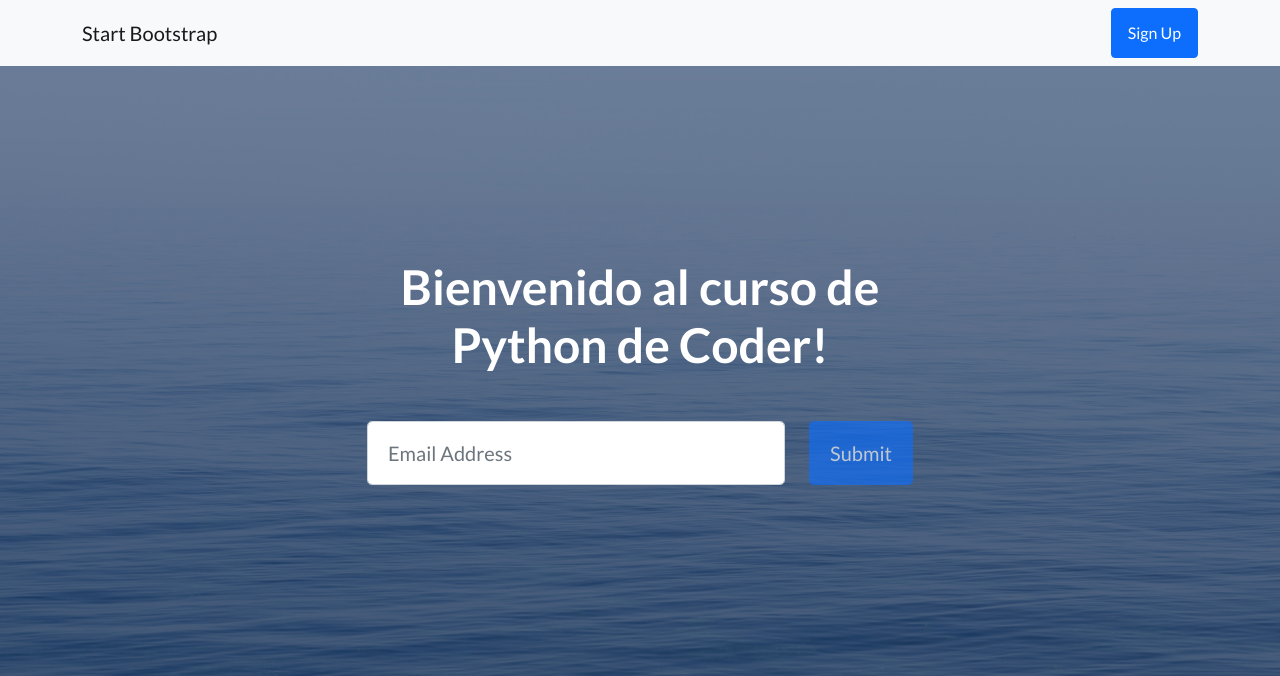
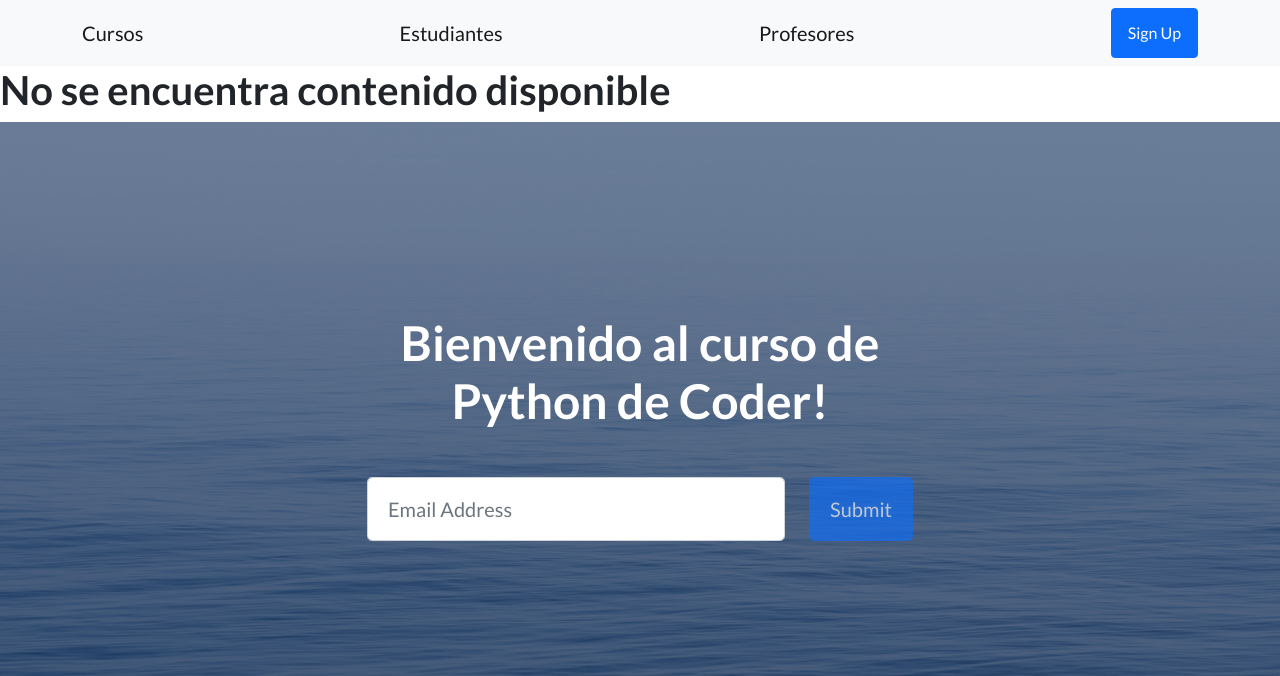
Before and after one commit to CristianPereyraHerrera/ProyectoCoder, a Django app: page /coder/profesores in a window 1280 px wide. Shown: the top 676 px of the page. Run offline with Django 4.2, Linux system fonts and the light colour scheme; some libraries are stand-ins or nearby versions.

Commit message:
Creando plantillas heredadas

```diff
--- a/AppCoder/models.py
+++ b/AppCoder/models.py
@@ -3,6 +3,10 @@ from django.db import models
 class Curso(models.Model):
     nombre = models.CharField(max_length=40)
     camada = models.IntegerField(unique=True)
+
+    def __str__(self):
+        return f"Curso: {self.nombre} {self.camada}"
+
 
 class Estudiantes(models.Model):
     nombre = models.CharField(max_length=30)
--- a/AppCoder/urls.py
+++ b/AppCoder/urls.py
@@ -3,7 +3,8 @@ from django.urls import path
 from AppCoder.views import *
 
 urlpatterns = [
-    path('cursos', cursos),
-    path('estudiantes', estudiantes),
-    path('profesores', profesores),
+    path('cursos', cursos, name="AppCoderCursos"),
+    path('curso/<nombre>/<camada>', crear_curso, name="AppCoderCurso"),
+    path('estudiantes', estudiantes, name="AppCoderEstudiantes"),
+    path('profesores', profesores, name="AppCoderProfesores"),
 ]
--- a/AppCoder/views.py
+++ b/AppCoder/views.py
@@ -1,15 +1,27 @@
-from django.http import HttpResponse
 from django.shortcuts import render
 from AppCoder.models import Curso
 
 
 def cursos(request):
-    return render(request, "index.html")
+    all_cursos = Curso.objects.all()
+    context = {
+        "cursos": all_cursos
+    }
+    return render(request, "AppCoder/cursos.html", context=context)
+
+
+def crear_curso(request, nombre, camada):
+    save_curso = Curso(nombre=nombre, camada=int(camada))
+    save_curso.save()
+    context = {
+        "nombre": nombre
+    }
+    return render(request, "AppCoder/save_curso.html", context)
 
 
 def estudiantes(request):
-    return render(request, "index.html")
+    return render(request, "base.html")
 
 
 def profesores(request):
-    return render(request, "index.html")
+    return render(request, "base.html")
--- /dev/null
+++ b/templates/AppCoder/save_curso.html
@@ -0,0 +1,5 @@
+{% extends "base.html" %}
+
+{% block contenido_cambia %}
+    <h3>Su curso {{ nombre }} ha sido guardado con exito</h3>
+{% endblock %}
--- a/templates/index.html
+++ b/templates/base.html
@@ -20,10 +20,18 @@
         <!-- Navigation-->
         <nav class="navbar navbar-light bg-light static-top">
             <div class="container">
-                <a class="navbar-brand" href="#!">Start Bootstrap</a>
+                <a class="navbar-brand" href="{% url 'AppCoderCursos' %}">Cursos</a>
+                <a class="navbar-brand" href="{% url 'AppCoderEstudiantes' %}">Estudiantes</a>
+                <a class="navbar-brand" href="{% url 'AppCoderProfesores' %}">Profesores</a>
+
                 <a class="btn btn-primary" href="#signup">Sign Up</a>
             </div>
         </nav>
+        <!-- Body-->
+        {% block contenido_cambia %}
+            <h1>No se encuentra contenido disponible</h1>
+        {% endblock %}
+
         <!-- Masthead-->
         <header class="masthead">
             <div class="container position-relative">
```
Also changed, not shown: templates/AppCoder/cursos.html (added, +14 -0 lines).
